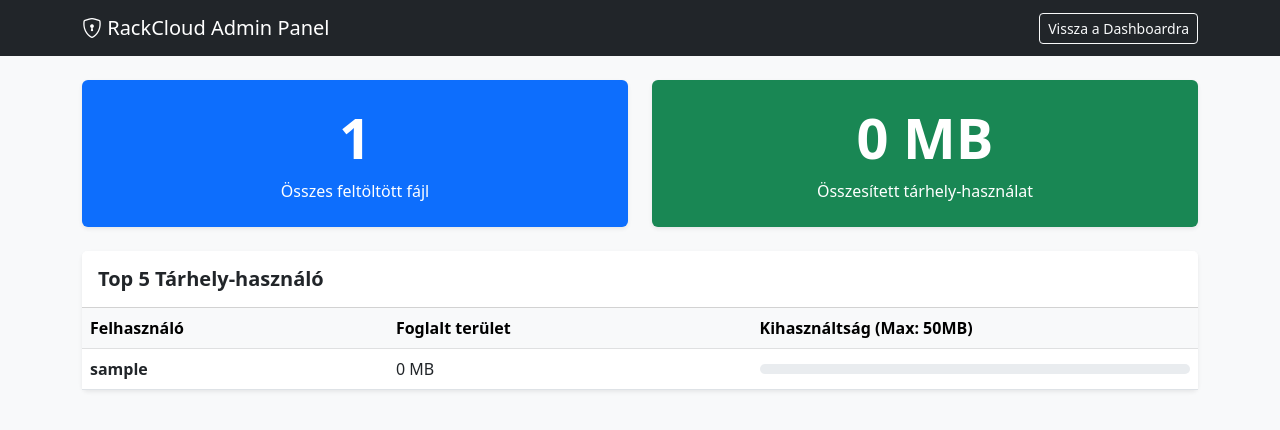
After one commit to csongor2004/rack-cloud, a PHP site: page /index.php?url=admin in a window 1280 px wide. The commit adds this page. Shown: the top 430 px of the page. Run offline with PHP 8.4, Linux system fonts and the light colour scheme; the visitor is signed in with stand-in values (Sample User, id 1); tables that the repository leaves empty or names only in its code hold one stand-in row (values such as "Sample post").

Commit message:
login admin view cleaned up dashboard

```diff
--- a/public/index.php
+++ b/public/index.php
@@ -1,80 +1,79 @@
 <?php
 require_once __DIR__ . '/../autoloader.php';
 
-use App\Core\Database;
-use App\Core\Router;
-use App\Core\Uploader;
-use App\Core\Logger;
-use App\Core\Config;
-use App\Controllers\FileController;
+use App\Core\{Database, Router, Uploader, Logger, Auth};
+use App\Controllers\{FileController, DownloadController, ShareController, AdminController};
 use App\Models\File;
 
 session_start();
-
 
 $db = new Database();
 $uploader = new Uploader(__DIR__ . '/../storage/');
 $logger = new Logger($db);
 $router = new Router();
 
-
+// --- DASHBOARD (Főoldal) ---
 $router->add('home', function () use ($db, $uploader, $logger) {
-    if (!App\Core\Auth::check()) {
-        header("Location: login.php");
+    if (!Auth::check()) {
+        header("Location: index.php?url=login");
         exit;
     }
 
     $fileModel = new File($db);
-    $files = $fileModel->getAllByUserId(App\Core\Auth::id());
-    $usedSpace = $fileModel->getTotalSize(App\Core\Auth::id());
-
-
+    $files = $fileModel->getAllByUserId(Auth::id());
+    $usedSpace = $fileModel->getTotalSize(Auth::id());
     include __DIR__ . '/../views/dashboard.php';
 });
 
+// --- AUTH (Be- és kijelentkezés) ---
+$router->add('login', function () use ($db) {
+    if ($_SERVER['REQUEST_METHOD'] === 'POST') {
+        if (Auth::login($_POST['username'], $_POST['password'], $db)) {
+            header("Location: index.php?url=home");
+            exit;
+        }
+        $error = "Helytelen felhasználónév vagy jelszó!";
+    }
+    include __DIR__ . '/../views/login.php';
+});
+
+$router->add('logout', function () {
+    session_destroy();
+    header("Location: index.php?url=login");
+    exit;
+});
+
+// --- FÁJL MŰVELETEK ---
 $router->add('upload', function () use ($db, $uploader, $logger) {
-    if ($_SERVER['REQUEST_METHOD'] === 'POST' && isset($_FILES['cloud_file'])) {
+    if (Auth::check() && $_SERVER['REQUEST_METHOD'] === 'POST') {
         $controller = new FileController($db, $uploader, $logger);
-        $controller->handleUpload($_FILES['cloud_file'], App\Core\Auth::id());
+        $controller->handleUpload($_FILES['cloud_file'], Auth::id());
     }
     header("Location: index.php?url=home");
 });
 
+$router->add('download', function () use ($db) {
+    if (Auth::check()) {
+        $dl = new DownloadController($db, __DIR__ . '/../storage/');
+        $dl->download($_GET['id'], Auth::id());
+    }
+});
 
-
-$router->add('batch_action', function () use ($db, $uploader, $logger) {
-    if (!App\Core\Auth::check())
-        exit;
-
-    $ids = $_POST['files'] ?? [];
-    $action = $_POST['action'] ?? '';
-    $userId = App\Core\Auth::id();
-    $controller = new FileController($db, $uploader, $logger);
-
-    if ($action === 'delete') {
-        $controller->batchDelete($ids, $userId);
-        header("Location: index.php?url=home");
-    } elseif ($action === 'zip' && !empty($ids)) {
-
-        $fileModel = new File($db);
-        $allFiles = $fileModel->getAllByUserId($userId);
-
-
-        $selectedFiles = array_filter($allFiles, function ($f) use ($ids) {
-            return in_array($f['id'], $ids);
-        });
-
-        $zipService = new \App\Services\ZipService();
-        $zipPath = $zipService->createZipFromFiles($selectedFiles, __DIR__ . '/../storage/');
-
-        if ($zipPath && file_exists($zipPath)) {
-            header('Content-Type: application/zip');
-            header('Content-Disposition: attachment; filename="RackCloud_Export.zip"');
-            readfile($zipPath);
-            unlink($zipPath);
-            exit;
-        }
+$router->add('delete', function () use ($db, $uploader, $logger) {
+    if (Auth::check()) {
+        $controller = new FileController($db, $uploader, $logger);
+        $controller->deleteFile($_GET['id'], Auth::id());
     }
     header("Location: index.php?url=home");
 });
+
+// --- ADMIN ---
+$router->add('admin', function () use ($db) {
+    if (!Auth::check() || $_SESSION['role'] !== 'admin')
+        die("Hozzáférés megtagadva!");
+    $adminCtrl = new AdminController($db);
+    $stats = $adminCtrl->getGlobalStats();
+    include __DIR__ . '/../views/admin.php';
+});
+
 $router->dispatch($_GET['url'] ?? 'home');
--- /dev/null
+++ b/views/admin.php
@@ -0,0 +1,60 @@
+<!DOCTYPE html>
+<html lang="hu">
+<head>
+    <meta charset="UTF-8">
+    <title>RackCloud Admin</title>
+    <link href="https://cdn.jsdelivr.net/npm/bootstrap@5.3.0/dist/css/bootstrap.min.css" rel="stylesheet">
+    <link rel="stylesheet" href="https://cdn.jsdelivr.net/npm/bootstrap-icons@1.10.0/font/bootstrap-icons.css">
+</head>
+<body class="bg-light">
+<nav class="navbar navbar-dark bg-dark mb-4">
+    <div class="container">
+        <a class="navbar-brand" href="index.php?url=home"><i class="bi bi-shield-lock"></i> RackCloud Admin Panel</a>
+        <a href="index.php?url=home" class="btn btn-outline-light btn-sm">Vissza a Dashboardra</a>
+    </div>
+</nav>
+
+<div class="container">
+    <div class="row mb-4 text-center">
+        <div class="col-md-6">
+            <div class="card bg-primary text-white shadow-sm border-0 p-4">
+                <h2 class="display-4 fw-bold"><?= $stats['total_files'] ?></h2>
+                <p class="mb-0">Összes feltöltött fájl</p>
+            </div>
+        </div>
+        <div class="col-md-6">
+            <div class="card bg-success text-white shadow-sm border-0 p-4">
+                <h2 class="display-4 fw-bold"><?= round($stats['total_size'] / 1024 / 1024, 2) ?> MB</h2>
+                <p class="mb-0">Összesített tárhely-használat</p>
+            </div>
+        </div>
+    </div>
+
+    <div class="card shadow-sm border-0">
+        <div class="card-header bg-white py-3">
+            <h5 class="mb-0 fw-bold">Top 5 Tárhely-használó</h5>
+        </div>
+        <div class="table-responsive">
+            <table class="table align-middle mb-0">
+                <thead class="table-light">
+                    <tr><th>Felhasználó</th><th>Foglalt terület</th><th>Kihasználtság (Max: 50MB)</th></tr>
+                </thead>
+                <tbody>
+                    <?php foreach ($stats['top_users'] as $u): ?>
+                    <tr>
+                        <td class="fw-bold"><?= htmlspecialchars($u['username']) ?></td>
+                        <td><?= round($u['used'] / 1024 / 1024, 2) ?> MB</td>
+                        <td width="40%">
+                            <div class="progress" style="height: 10px;">
+                                <div class="progress-bar bg-info" style="width: <?= ($u['used'] / 52428800) * 100 ?>"></div>
+                            </div>
+                        </td>
+                    </tr>
+                    <?php endforeach; ?>
+                </tbody>
+            </table>
+        </div>
+    </div>
+</div>
+</body>
+</html>
```
Also changed, not shown: views/login.php (added, +36 -0 lines).
